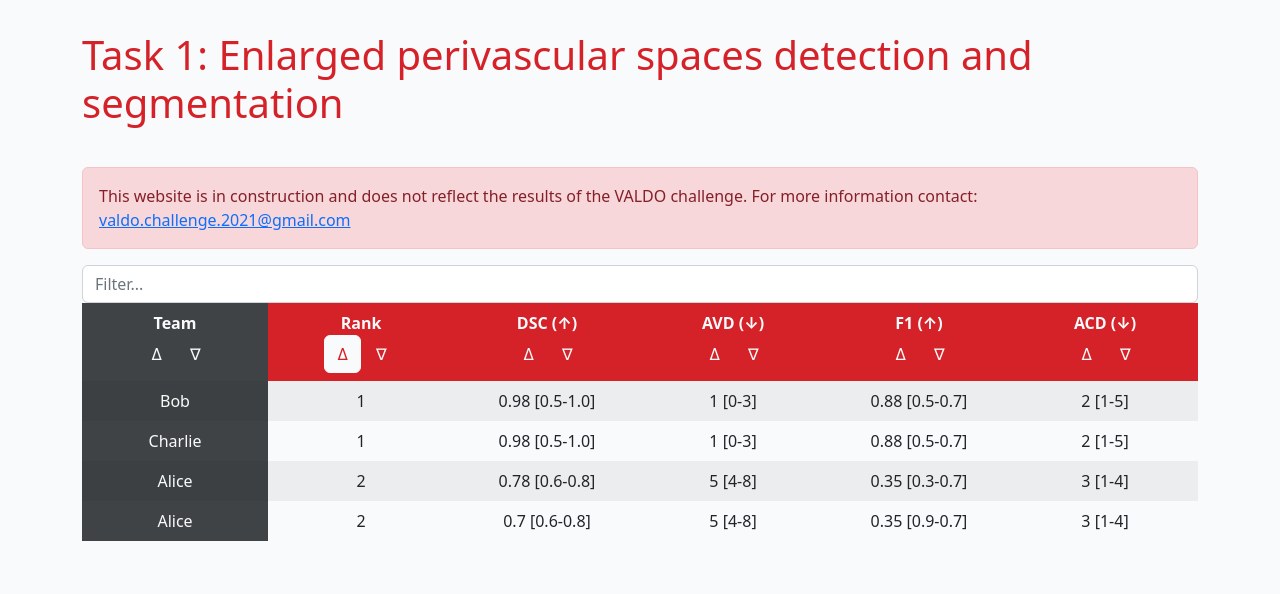
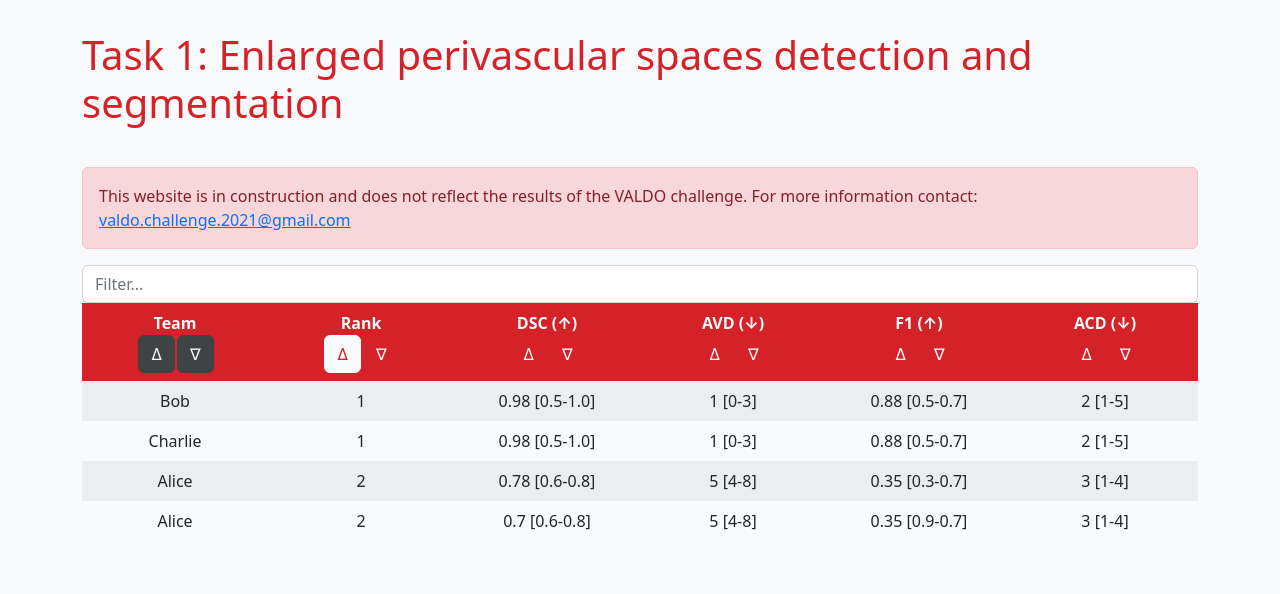
Before and after one commit to Valdo-Challenge-2021/Valdo-Challeng-2021.github.io, a plain HTML site: page index.html in a window 1280 px wide. Shown: the part 96-690 px from the top of the page. Drawn offline with nearby package versions, Linux system fonts and the light colour scheme.

Commit message:
Update leaderboard

```diff
--- a/style.css
+++ b/style.css
@@ -104,9 +104,9 @@ thead {
 .table th:first-child, .table td:first-child {
       position: sticky;
       left: 0;
-      background-color: #404346;
-      border-color: #404346;
-      color: #f9fafb !important;
+      /* background-color: #404346; */
+      /* border-color: #404346; */
+      /* color: #f9fafb !important; */
 }
 
 .table th:first-child > .btn {
```
